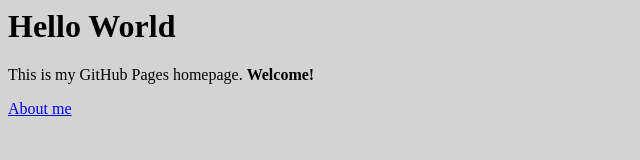
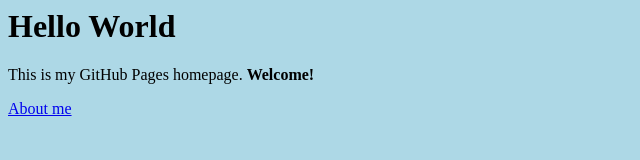
Before and after one commit to rijkdw/rijkdw.github.io, a plain HTML site: page index.html in a window 1280 px wide. Shown: the whole page, without its empty margins (0-640 px from the left). Drawn offline with Linux system fonts and the light colour scheme.

Commit message:
fixed a silly css error

```diff
--- a/index.html
+++ b/index.html
@@ -2,7 +2,7 @@
 	<title>Rijk's Home Page</title>
 	<link rel="stylesheet" href="styles/mystyle.css">
 </head>
-<body style="background-color: LightGray;">
+<body>
 	<h1>Hello World</h1>
 	<p>This is my GitHub Pages homepage.  <b>Welcome!</b></p>
 	<a href="about.html">About me</a>
```
